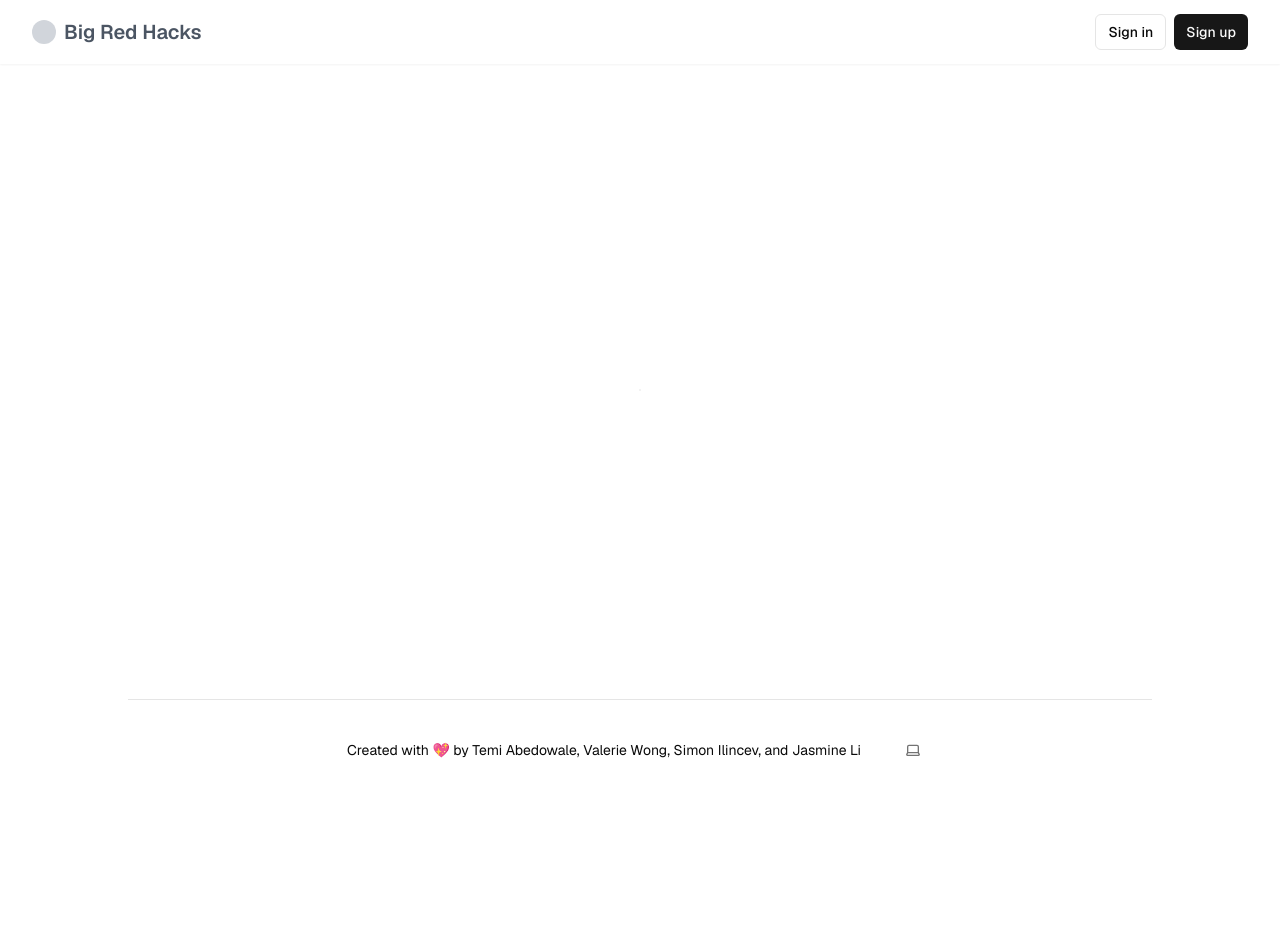
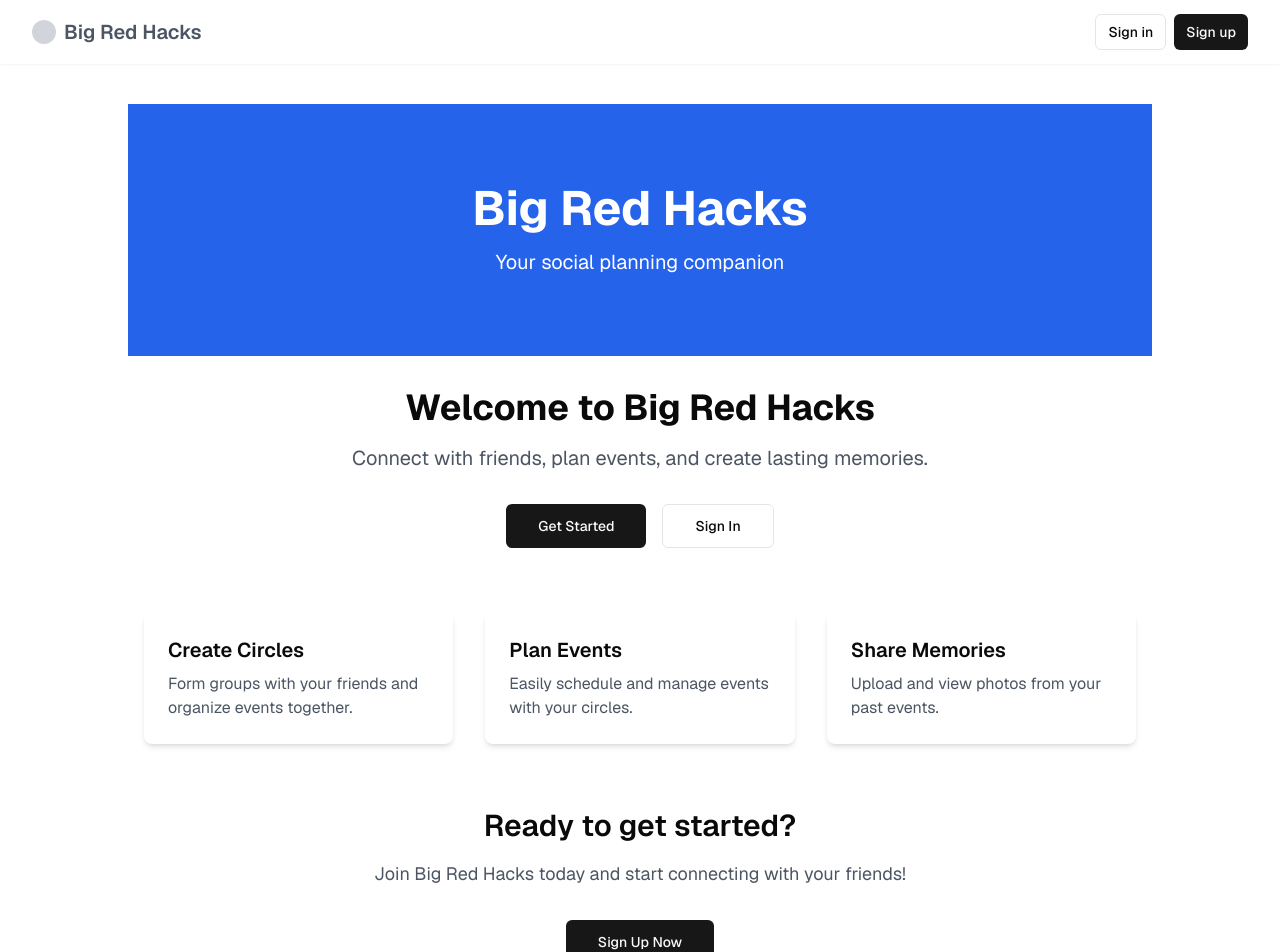
Before and after one commit to bigredhacks24/project, a Next.js app: page / in a window 1280 px wide. Shown: the top 952 px of the page. Before the commit the page ends 800 px from the top, so only its background shows below. Built offline with nearby package versions, Linux system fonts and the light colour scheme; no server answers.

Commit message:
create basic landing page

```diff
--- a/app/page.tsx
+++ b/app/page.tsx
@@ -1,10 +1,61 @@
 import Hero from "@/components/hero";
+import { Button } from "@/components/ui/button";
+import Link from "next/link";
 
-export default async function Index() {
+export default function LandingPage() {
   return (
-    <>
+    <div className="flex flex-col min-h-screen">
       <Hero />
-      <main className="flex-1 flex flex-col gap-6 px-4"></main>
-    </>
+      <main className="flex-1 container mx-auto px-4 py-8">
+        <section className="text-center mb-16">
+          <h1 className="text-4xl font-bold mb-4">Welcome to Big Red Hacks</h1>
+          <p className="text-xl text-gray-600 mb-8">
+            Connect with friends, plan events, and create lasting memories.
+          </p>
+          <div className="flex justify-center gap-4">
+            <Button asChild size="lg">
+              <Link href="/sign-up">Get Started</Link>
+            </Button>
+            <Button asChild size="lg" variant="outline">
+              <Link href="/sign-in">Sign In</Link>
+            </Button>
+          </div>
+        </section>
+
+        <section className="grid md:grid-cols-3 gap-8 mb-16">
+          <FeatureCard
+            title="Create Circles"
+            description="Form groups with your friends and organize events together."
+          />
+          <FeatureCard
+            title="Plan Events"
+            description="Easily schedule and manage events with your circles."
+          />
+          <FeatureCard
+            title="Share Memories"
+            description="Upload and view photos from your past events."
+          />
+        </section>
+
+        <section className="text-center">
+          <h2 className="text-3xl font-semibold mb-4">Ready to get started?</h2>
+          <p className="text-lg text-gray-600 mb-8">
+            Join Big Red Hacks today and start connecting with your friends!
+          </p>
+          <Button asChild size="lg">
+            <Link href="/sign-up">Sign Up Now</Link>
+          </Button>
+        </section>
+      </main>
+    </div>
   );
 }
+
+function FeatureCard({ title, description }: { title: string; description: string }) {
+  return (
+    <div className="bg-white p-6 rounded-lg shadow-md">
+      <h3 className="text-xl font-semibold mb-2">{title}</h3>
+      <p className="text-gray-600">{description}</p>
+    </div>
+  );
+}
--- a/components/hero.tsx
+++ b/components/hero.tsx
@@ -2,15 +2,13 @@ import NextLogo from "./next-logo";
 import SupabaseLogo from "./supabase-logo";
 import AuthButton from "./header";
 
-export default function Header() {
+export default function Hero() {
   return (
-    <div className="flex flex-col gap-16 items-center">
-      <div className="flex gap-8 justify-between items-center w-full">
-        <div className="flex gap-5 items-center font-semibold">
-          {/* Other logo or title elements */}
-        </div>
+    <div className="bg-blue-600 text-white py-20">
+      <div className="container mx-auto text-center">
+        <h1 className="text-5xl font-bold mb-4">Big Red Hacks</h1>
+        <p className="text-xl">Your social planning companion</p>
       </div>
-      <div className="w-full p-[1px] bg-gradient-to-r from-transparent via-foreground/10 to-transparent my-8" />
     </div>
   );
 }
```
